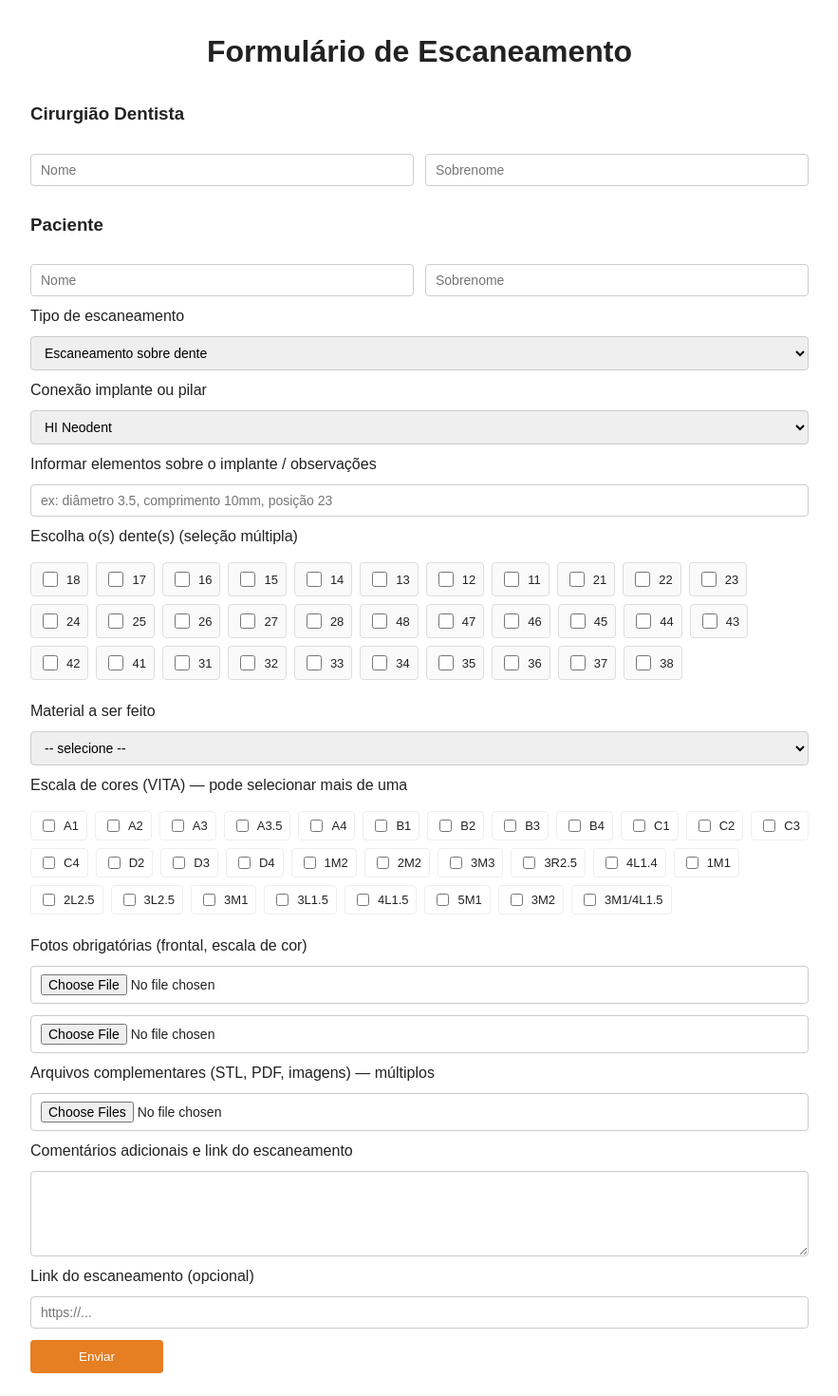
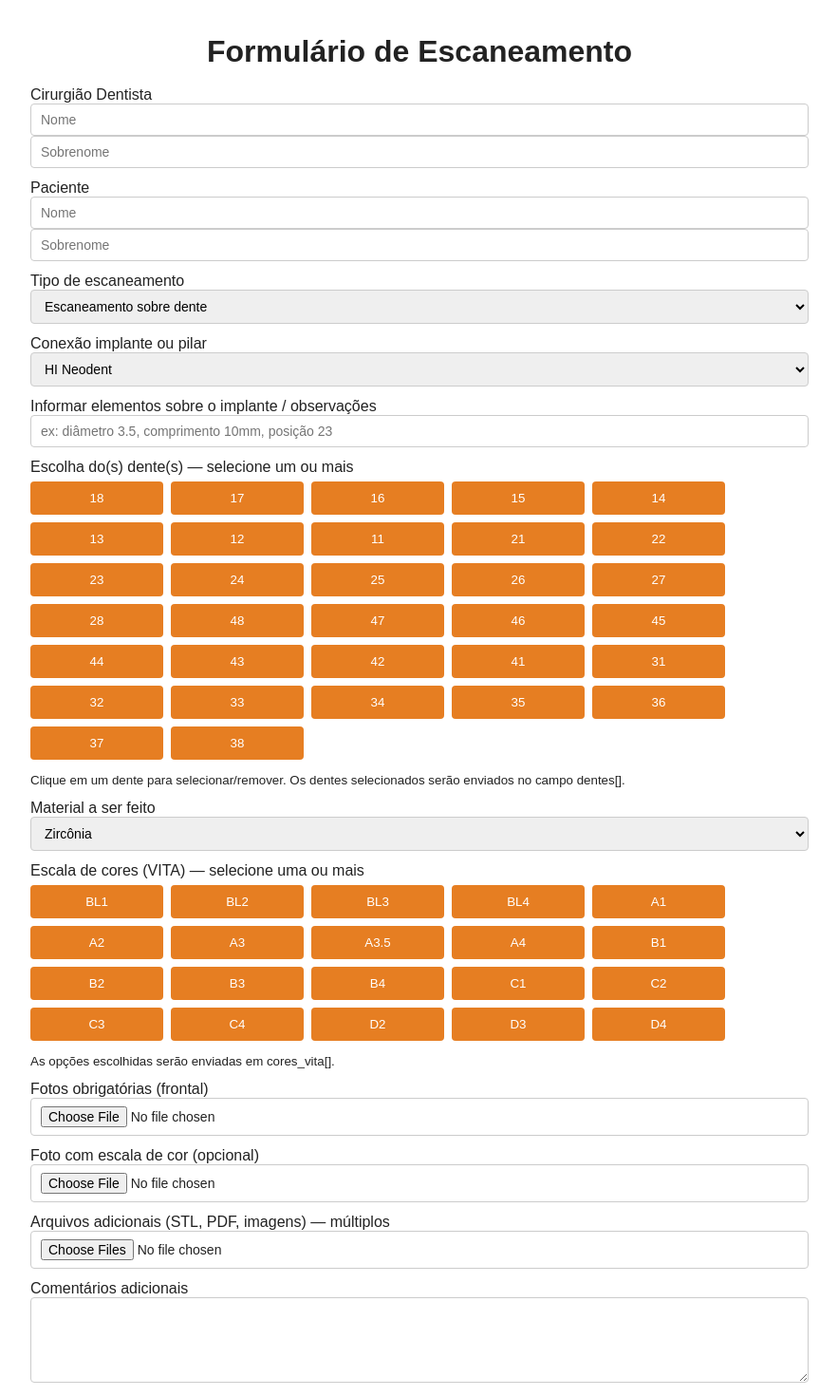
Before and after one commit to Smiletech3D/scan-smiletech, a Next.js app: page /new-scan in a window 1280 px wide. Shown: the top 1470 px of the page at 95% size, without its empty margins (198-1081 px from the left). Built offline with nearby package versions, Linux system fonts and the light colour scheme.

Commit message:
Update new-scan.jsx

```diff
--- a/pages/new-scan.jsx
+++ b/pages/new-scan.jsx
@@ -1,16 +1,15 @@
-import { useRef, useState } from "react";
+import { useState, useRef } from "react";
 import "../styles/new-scan.css";
 
 export default function NewScan() {
-  const formRef = useRef(null);
   const [status, setStatus] = useState("");
   const [sending, setSending] = useState(false);
+  const formRef = useRef(null);
 
   async function handleSubmit(e) {
     e.preventDefault();
     setSending(true);
     setStatus("");
-
     const formData = new FormData(formRef.current);
 
     try {
@@ -20,70 +19,84 @@ export default function NewScan() {
       });
 
       const data = await res.json();
-      if (!res.ok) throw new Error(data.error || "Erro");
+
+      if (!res.ok) {
+        setStatus(data.error || "Erro ao enviar");
+      } else {
         setStatus("Enviado com sucesso ✅");
         formRef.current.reset();
+      }
     } catch (err) {
-      console.error(err);
-      setStatus("Erro ao enviar formulário");
+      console.error("Send error:", err);
+      setStatus("Erro de rede");
     } finally {
       setSending(false);
     }
   }
 
-  // tooth numbers (FDI) array
-  const TEETH = [
-    // upper right 18..11
-    "18","17","16","15","14","13","12","11",
-    // upper left 21..28
-    "21","22","23","24","25","26","27","28",
-    // lower left 48..41
-    "48","47","46","45","44","43","42","41",
-    // lower right 31..38
-    "31","32","33","34","35","36","37","38",
-  ];
+  // Simple helper to toggle selection for teeth and vita colors
+  function toggleValueInput(containerName, value) {
+    // containerName: 'dentes' or 'cores_vita'
+    const input = formRef.current.querySelector(`input[name="${containerName}[]"]`);
+    // We'll use a simple hidden multi-value approach: create inputs per selection
+    // (the form uses real hidden inputs appended to the form)
+    const existing = Array.from(formRef.current.querySelectorAll(`input[type="hidden"][data-field="${containerName}"]`));
+    const found = existing.find(i => i.value === value);
+    if (found) {
+      found.remove();
+    } else {
+      const el = document.createElement("input");
+      el.type = "hidden";
+      el.name = `${containerName}[]`;
+      el.value = value;
+      el.setAttribute("data-field", containerName);
+      formRef.current.appendChild(el);
+    }
 
-  const VITA = [
-    "A1","A2","A3","A3.5","A4",
-    "B1","B2","B3","B4",
-    "C1","C2","C3","C4",
-    "D2","D3","D4",
-    // 3D-master common conversions (include as options)
-    "1M2","2M2","3M3","3R2.5","4L1.4","1M1","2L2.5","3L2.5","3M1","3L1.5","4L1.5","5M1","3M2","3M1/4L1.5"
-  ];
+    // For visual feedback, toggle button class
+    const btn = document.querySelector(`button[data-btn-${containerName}="${value}"]`);
+    if (btn) btn.classList.toggle("selected");
+  }
 
   return (
     <div className="page">
+      <div className="card">
+        <div className="logo-row">
+          {/* Se quiser, coloque sua logo em public/logo.png e use <img src="/logo.png" alt="logo" /> */}
           <h1>Formulário de Escaneamento</h1>
-
-      <form ref={formRef} onSubmit={handleSubmit} className="scan-form">
-        <h3>Cirurgião Dentista</h3>
-        <div className="row">
-          <input name="cirurgia_nome" placeholder="Nome" required />
-          <input name="cirurgia_sobrenome" placeholder="Sobrenome" required />
         </div>
 
-        <h3>Paciente</h3>
-        <div className="row">
-          <input name="paciente_nome" placeholder="Nome" required />
-          <input name="paciente_sobrenome" placeholder="Sobrenome" required />
+        <form ref={formRef} onSubmit={handleSubmit} className="scan-form" encType="multipart/form-data">
+          <div className="form-group">
+            <label>Cirurgião Dentista</label>
+            <input name="cirurgia_nome" placeholder="Nome" />
+            <input name="cirurgia_sobrenome" placeholder="Sobrenome" />
           </div>
 
+          <div className="form-group">
+            <label>Paciente</label>
+            <input name="paciente_nome" placeholder="Nome" />
+            <input name="paciente_sobrenome" placeholder="Sobrenome" />
+          </div>
+
+          <div className="form-group">
             <label>Tipo de escaneamento</label>
-        <select name="tipo" required>
+            <select name="tipo">
               <option>Escaneamento sobre dente</option>
               <option>Escaneamento de arco completo</option>
               <option>Escaneamento arcada superior</option>
               <option>Escaneamento arcada inferior</option>
               <option>Escaneamento parcial (quadrante)</option>
               <option>Escaneamento de modelo</option>
-          <option>Escaneamento para prótese</option>
+              <option>Escaneamento de prótese</option>
               <option>Escaneamento para planejamento cirúrgico</option>
               <option>Outro</option>
             </select>
+          </div>
 
+          <div className="form-group">
             <label>Conexão implante ou pilar</label>
-        <select name="conexao" required>
+            <select name="conexao">
               <option>HI Neodent</option>
               <option>HE Neodent</option>
               <option>Neodent Pilar custom</option>
@@ -103,57 +116,96 @@ export default function NewScan() {
               <option>Pilar anatômico</option>
               <option>Outro</option>
             </select>
+          </div>
 
+          <div className="form-group">
             <label>Informar elementos sobre o implante / observações</label>
             <input name="implante_info" placeholder="ex: diâmetro 3.5, comprimento 10mm, posição 23" />
+          </div>
 
-        {/* --- NOVOS CAMPOS: DENTES (multi), MATERIAL, VITA --- */}
-        <label>Escolha o(s) dente(s) (seleção múltipla)</label>
-        <div className="teeth-grid" role="group" aria-label="Seleção de dentes">
-          {TEETH.map((t) => (
-            <label key={t} className="tooth">
-              <input type="checkbox" name="dentes" value={t} />
-              <span>{t}</span>
-            </label>
+          {/* ======= Escolha do(s) dente(s) (odontograma clicável) ======= */}
+          <div className="form-group">
+            <label>Escolha do(s) dente(s) — selecione um ou mais</label>
+            <div className="teeth-grid" role="group" aria-label="Dentes">
+              {["18","17","16","15","14","13","12","11","21","22","23","24","25","26","27","28","48","47","46","45","44","43","42","41","31","32","33","34","35","36","37","38"].map(d => (
+                <button
+                  key={d}
+                  type="button"
+                  data-btn-dentes={d}
+                  className="teeth-btn"
+                  onClick={() => toggleValueInput("dentes", d)}
+                >
+                  {d}
+                </button>
               ))}
             </div>
+            <small>Clique em um dente para selecionar/remover. Os dentes selecionados serão enviados no campo dentes[].</small>
+          </div>
 
+          {/* ======= Material ======= */}
+          <div className="form-group">
             <label>Material a ser feito</label>
             <select name="material">
-          <option value="">-- selecione --</option>
               <option>Zircônia</option>
               <option>Emax</option>
-          <option>Resina</option>
-          <option>Carga em cerâmica</option>
+              <option>Resina (carga em cerâmica)</option>
               <option>Provisório</option>
             </select>
+          </div>
 
-        <label>Escala de cores (VITA) — pode selecionar mais de uma</label>
-        <div className="vita-grid" role="group" aria-label="Escala VITA">
-          {VITA.map((v) => (
-            <label key={v} className="vita">
-              <input type="checkbox" name="vita" value={v} />
-              <span>{v}</span>
-            </label>
+          {/* ======= Escala de cores (VITA) multi-select clicável ======= */}
+          <div className="form-group">
+            <label>Escala de cores (VITA) — selecione uma ou mais</label>
+            <div className="vita-grid">
+              {["BL1","BL2","BL3","BL4","A1","A2","A3","A3.5","A4","B1","B2","B3","B4","C1","C2","C3","C4","D2","D3","D4"].map(c => (
+                <button
+                  key={c}
+                  type="button"
+                  data-btn-cores_vita={c}
+                  className="vita-btn"
+                  onClick={() => toggleValueInput("cores_vita", c)}
+                >
+                  {c}
+                </button>
               ))}
             </div>
+            <small>As opções escolhidas serão enviadas em cores_vita[].</small>
+          </div>
 
-        <label>Fotos obrigatórias (frontal, escala de cor)</label>
-        <input type="file" name="foto_frontal" required />
-        <input type="file" name="foto_escala" required />
+          {/* Files */}
+          <div className="form-group">
+            <label>Fotos obrigatórias (frontal)</label>
+            <input type="file" name="foto_frontal" accept="image/*" />
+          </div>
 
-        <label>Arquivos complementares (STL, PDF, imagens) — múltiplos</label>
+          <div className="form-group">
+            <label>Foto com escala de cor (opcional)</label>
+            <input type="file" name="foto_escala" accept="image/*" />
+          </div>
+
+          <div className="form-group">
+            <label>Arquivos adicionais (STL, PDF, imagens) — múltiplos</label>
             <input type="file" name="arquivos" multiple />
+          </div>
 
-        <label>Comentários adicionais e link do escaneamento</label>
-        <textarea name="comentarios" />
+          <div className="form-group">
+            <label>Comentários adicionais</label>
+            <textarea name="comentarios" rows="4" />
+          </div>
 
+          <div className="form-group">
             <label>Link do escaneamento (opcional)</label>
             <input name="link" placeholder="https://..." />
+          </div>
 
-        <button type="submit" disabled={sending}>{sending ? "Enviando..." : "Enviar"}</button>
-        {status && <p className="status">{status}</p>}
+          <div className="form-actions">
+            <button type="submit" disabled={sending}>
+              {sending ? "Enviando..." : "Enviar"}
+            </button>
+            <div className="status">{status}</div>
+          </div>
         </form>
+      </div>
     </div>
   );
 }
```
Lines whose indentation alone changed are shown as unchanged.
